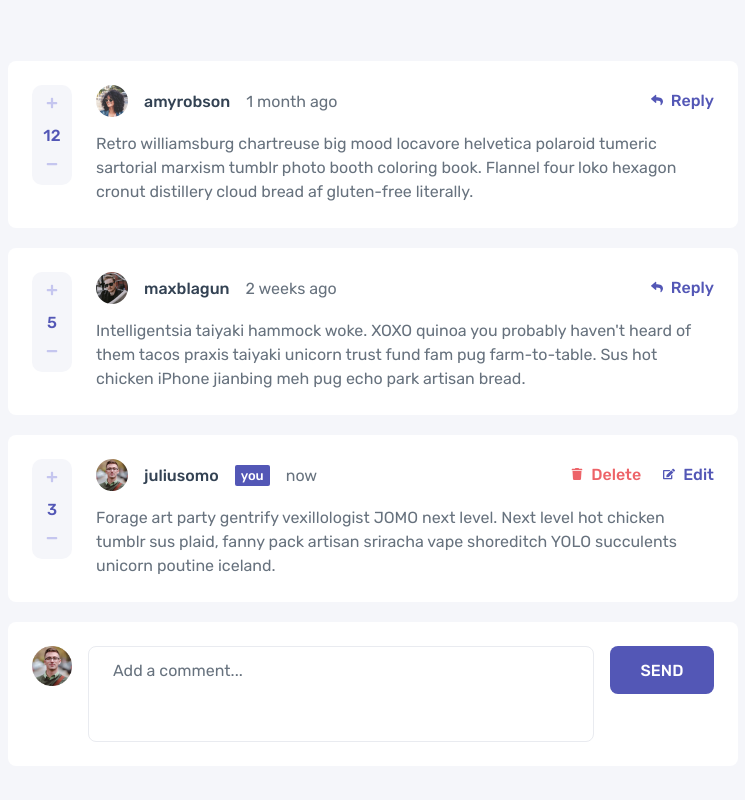
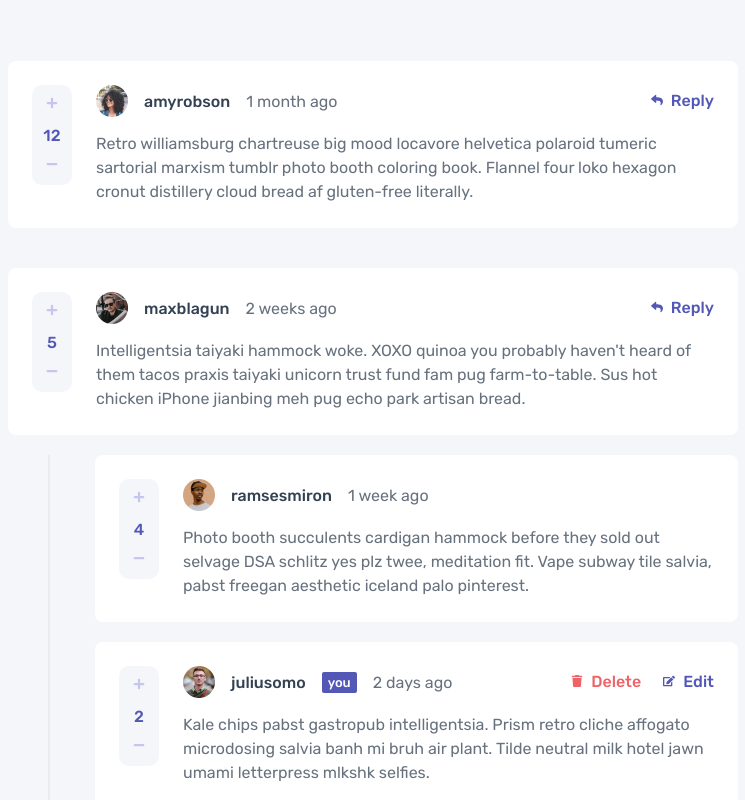
Before and after one commit to EdwinSch/react-interactive-comments, a React (Vite) app: page / in a window 1280 px wide. Shown: the top 800 px of the page, without its empty margins (267-1012 px from the left). Built offline with nearby package versions, Linux system fonts and the light colour scheme.

Commit message:
add: reply component + styles

```diff
--- a/src/components/Comment.jsx
+++ b/src/components/Comment.jsx
@@ -1,5 +1,6 @@
 import Vote from "./Vote";
 import EditComment from "./EditComment";
+import Reply from "./Reply";
 import { FaReply, FaEdit, FaTrash } from "react-icons/fa";
 import { useGlobalContext } from "../context";
 import { useState } from "react";
@@ -62,6 +63,13 @@ const Comment = ({ id, user, date, content, points, replies }) => {
           </div>
         </div>
       </article>
+
+      {/* Replies */}
+      <div className="replies-set-wrapper">
+        {replies.map((reply) => {
+          return <Reply key={reply.id} {...reply} />;
+        })}
+      </div>
     </div>
   );
 };
--- /dev/null
+++ b/src/components/Reply.jsx
@@ -0,0 +1,59 @@
+import Vote from "./Vote";
+import { useGlobalContext } from "../context";
+import { FaReply, FaEdit, FaTrash } from "react-icons/fa";
+import { useState } from "react";
+
+const Reply = ({ id, user, date, content, points }) => {
+  const { activeUser, openModal } = useGlobalContext();
+
+  const [editMode, setEditMode] = useState(false);
+
+  return (
+    <article className="comment">
+      <Vote points={points} />
+
+      <div className="content-wrapper">
+        <header>
+          <img src={user.img} alt={user.name} />
+          <p className="username">{user.name}</p>
+          {/* Current user badge */}
+          {activeUser.name === user.name && <div className="badge">you</div>}
+          <p className="timestamp">{date}</p>
+        </header>
+
+        {/* edit/content mode START */}
+        {/* {editMode ? (
+          <EditComment id={id} content={content} setEditMode={setEditMode} />
+        ) : (
+          <p className="text-content">{content}</p>
+        )} */}
+        {/* edit/content mode END */}
+
+        <p className="text-content">{content}</p>
+
+        {activeUser.name === user.name && (
+          <div className="btn-wrapper">
+            <button
+              onClick={() => openModal(id)}
+              className="text-btn delete-btn"
+              type="button"
+            >
+              <FaTrash className="icon" aria-label="delete icon" />
+              delete
+            </button>
+            <button
+              onClick={() => setEditMode(!editMode)}
+              className="text-btn"
+              type="button"
+            >
+              <FaEdit className="icon" aria-label="edit icon" />
+              {editMode ? "cancel" : "edit"}
+            </button>
+          </div>
+        )}
+      </div>
+    </article>
+  );
+};
+
+export default Reply;
--- /dev/null
+++ b/src/components/reply.css
@@ -0,0 +1,9 @@
+.replies-set-wrapper {
+  margin-top: 20px;
+  display: flex;
+  flex-direction: column;
+  gap: 20px;
+  border-left: solid var(--borderClr) 2px;
+  padding-left: 45px;
+  margin-left: 40px;
+}
--- a/src/styles/main.css
+++ b/src/styles/main.css
@@ -7,6 +7,7 @@
 @import "../components/input.css";
 @import "../components/modal.css";
 @import "../components/editComment.css";
+@import "../components/reply.css";
 
 /* Reset & Utilities */
 *,
```
